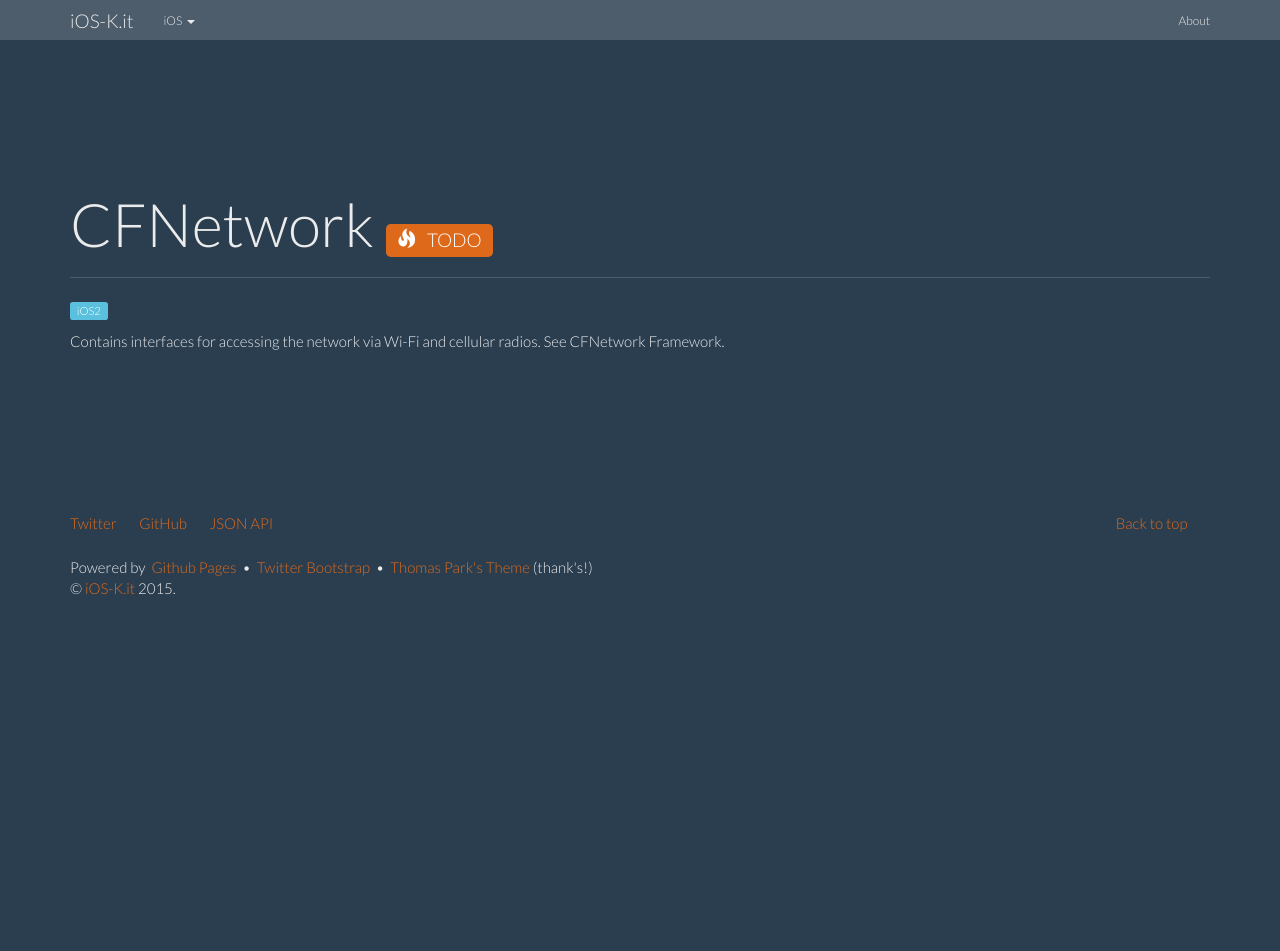
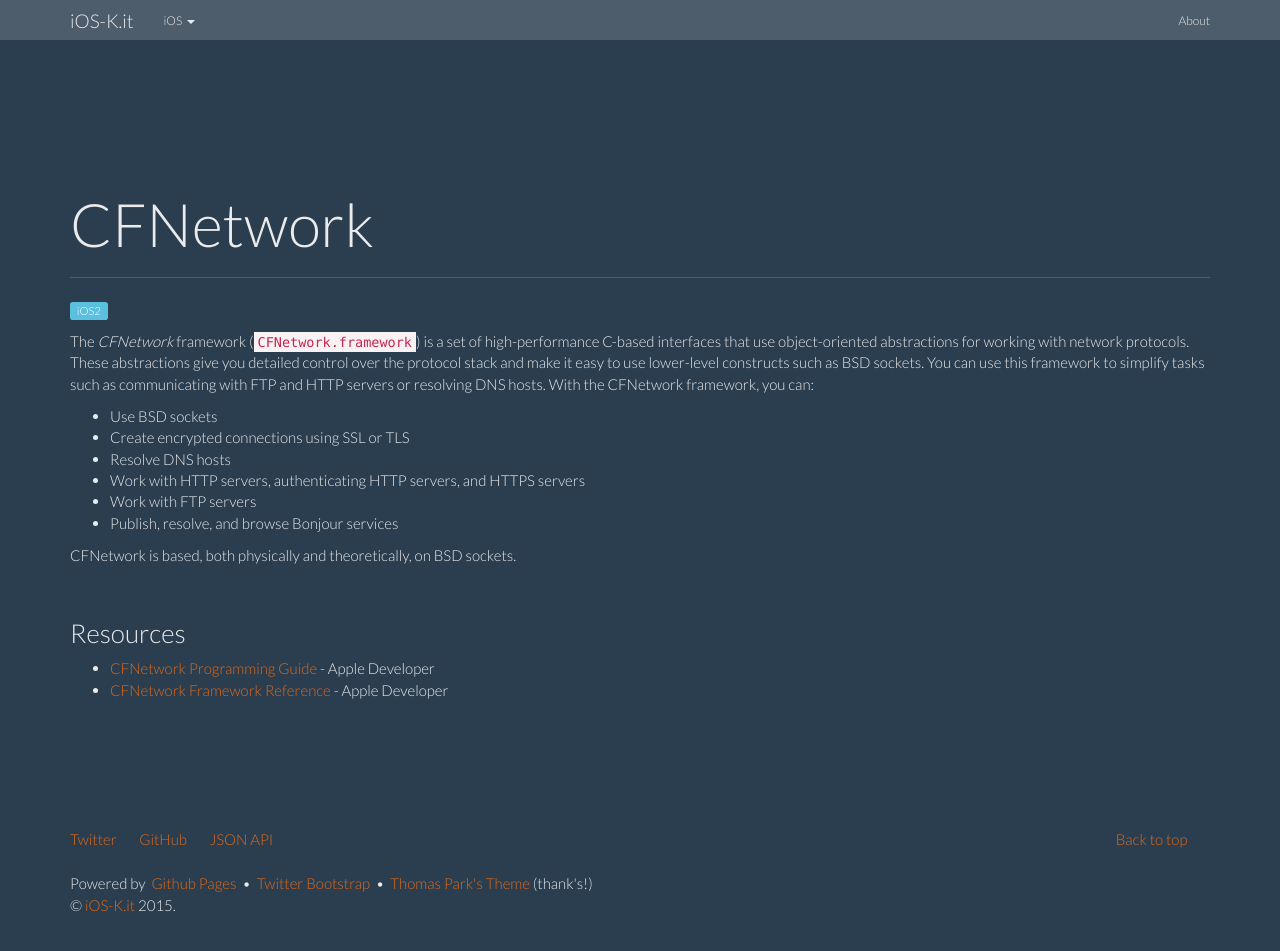
Before and after one commit to ioskit/ioskit.github.io, a Jekyll site: the page built from _kits/CFNetwork.md, in a window 1280 px wide and 991 px high. Shown: the top 951 px of the window. Built offline with Jekyll 4.4.1, drawn with Linux system fonts in a browser that asks for light colours; nearby versions of some CDN libraries.

Commit message:
Kit: CFNetwork.

```diff
--- a/_kits/CFNetwork.md
+++ b/_kits/CFNetwork.md
@@ -2,16 +2,29 @@
 layout: kit
 name: 'CFNetwork'
 id: cfnetwork
-status: TODO
+status:
+type: kit
 since: iOS2
 prefixe: 'CF'
-link:
-abstract: "Contains interfaces for accessing the network via Wi-Fi and cellular radios. See CFNetwork Framework."
-links__:
+abstract: "Contains interfaces for accessing the network via Wi-Fi and cellular radios."
+links:
  - link:
-     name: 'aaa'
-     url: bbb
-     description: 'ccc'
+     name: 'CFNetwork Programming Guide'
+     url: https://developer.apple.com/library/ios/documentation/Networking/Conceptual/CFNetwork/Introduction/Introduction.html
+     description: ' - Apple Developer'
+ - link:
+     name: 'CFNetwork Framework Reference'
+     url: https://developer.apple.com/library/ios/documentation/CFNetwork/Reference/CFNetwork_Framework/_index.html
+     description: ' - Apple Developer'
 ---
 
-Contains interfaces for accessing the network via Wi-Fi and cellular radios. See CFNetwork Framework.
+The *CFNetwork* framework (`CFNetwork.framework`) is a set of high-performance C-based interfaces that use object-oriented abstractions for working with network protocols. These abstractions give you detailed control over the protocol stack and make it easy to use lower-level constructs such as BSD sockets. You can use this framework to simplify tasks such as communicating with FTP and HTTP servers or resolving DNS hosts. With the CFNetwork framework, you can:
+
+* Use BSD sockets
+* Create encrypted connections using SSL or TLS
+* Resolve DNS hosts
+* Work with HTTP servers, authenticating HTTP servers, and HTTPS servers
+* Work with FTP servers
+* Publish, resolve, and browse Bonjour services
+
+CFNetwork is based, both physically and theoretically, on BSD sockets.
```
